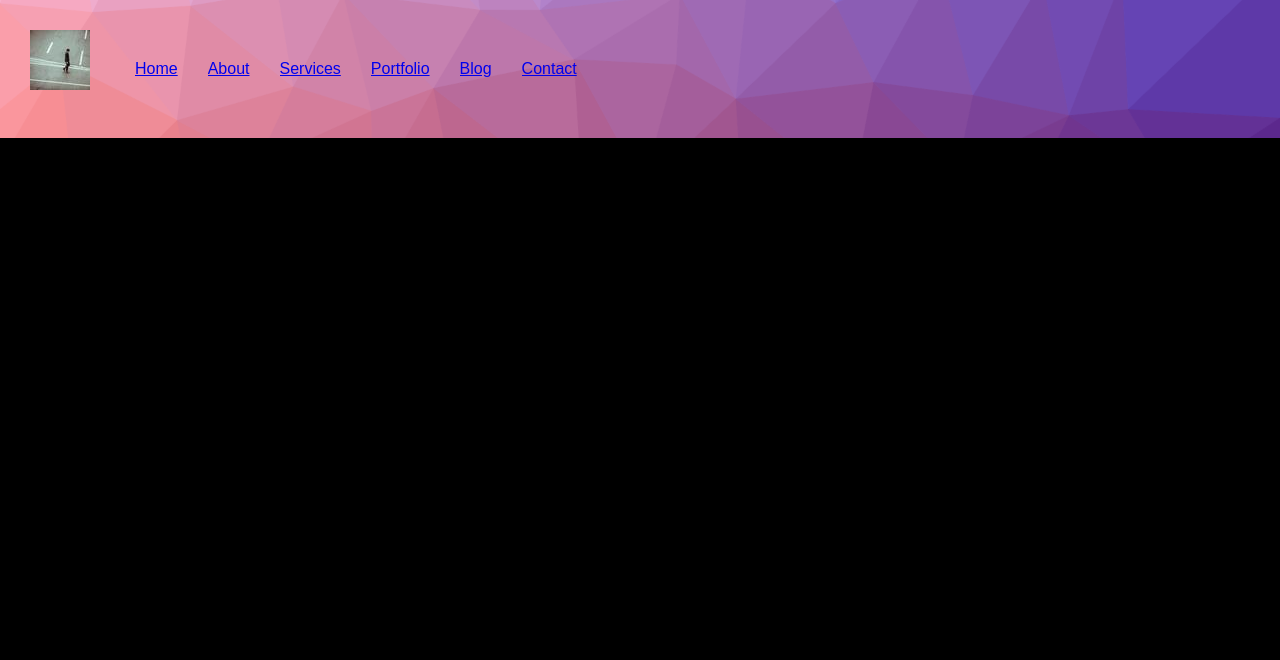
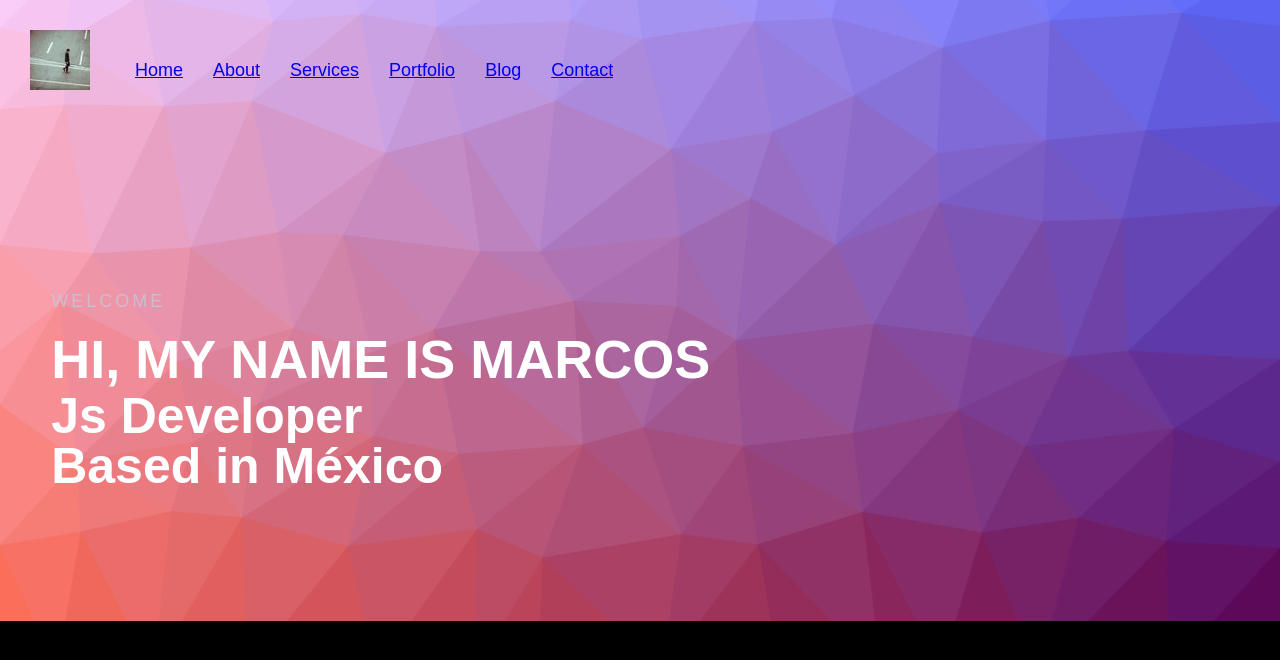
Before and after one commit to programmer-lopez/Portafolio-M, a React (Create React App) app: page / in a window 1280 px wide. Shown: the top 660 px of the page. Built offline with nearby package versions, Linux system fonts and the light colour scheme.

Commit message:
Modificando Home, tambien arreglando errores no graves

```diff
--- a/src/App.css
+++ b/src/App.css
@@ -9,6 +9,11 @@
     height: 100%;
     background-color: #000;
     font-family: sans-serif;
+  }
+  h1,h2,h3,h4,h5,h6,span{
+    font-size: 18px;
+    color: #fff;
+    font-family: Poppins,sans-serif;
   }
   li{
     overflow: hidden;
@@ -22,3 +27,10 @@
   .pxy__30{
     padding: 30px;
   }
+  .container{
+    width: 92%;
+    margin: 0px auto;
+  }
+  .pz__10{
+    padding: 10px 0px;
+  }
--- a/src/components/Home.css
+++ b/src/components/Home.css
@@ -5,3 +5,66 @@
     background-repeat: no-repeat;
     background-size: cover;
 }
+li.nav__items{
+    font-size: 18px;
+    padding-bottom: 15px;
+}
+.home__content{
+    padding: 125px 0px;
+}
+h1.home__text{
+    font-size: 18px;
+    font-weight: 400;
+    letter-spacing: 3px;
+    color: rgba(198,201,216,.75)!important;
+}
+h2.home__text{
+    font-size: 54px;
+    line-height: 54px;
+    font-weight: 800;
+    font-family: Montserrat,sans-serif;
+}
+h3.home__text{
+    font-size: 50px;
+    font-weight: 800;
+    font-family: Montserrat,sans-serif;
+    line-height: 40px;
+}
+h4.home__text{
+    font-size: 50px;
+    font-weight: 800;
+    line-height: 40px;
+    font-family: Montserrat,sans-serif;
+
+}
+.header{
+    transition: .4s all ease;
+}
+.header.active{
+    position: fixed;
+    z-index: 1000;
+    width: 100%;
+    padding: 0px 30px;
+    background-color: #191919;
+}
+.toggle__menu {
+    display: flex;
+    justify-content: flex-end;
+    float: right;
+    z-index: 1000;
+    width: 100%;
+}
+ul.sidebar.d__flex {
+    flex-wrap: wrap;
+    height: 100%;
+    position: fixed;
+    right: 0%;
+    background: #010101;
+    justify-content: center;
+    width: 300px;
+    top: 0%;
+    flex-direction: column;
+}
+li.sideNavbar{
+    padding: 25px 30px;
+}
--- a/src/components/Home.js
+++ b/src/components/Home.js
@@ -1,17 +1,18 @@
-import React from 'react';
+import React from "react";
 
-import './Home.css';
-import logo from './../img/logo.jpg';
+import "./Home.css";
+import logo from "./../img/logo.jpg";
 
 function Home() {
   return (
-    <div className='home' id=''>
-        <div className='home__bg'>
-            <div className='header d__flex align__items__center pxy__30'>
-                <div className='logo'>
-                    <img src={logo} alt=''/>
-                </div> {/* Pauta */}
-                <div className="navigation pxy__30">
+    <div className="home" id="">
+      <div className="home__bg">
+        <div className="header d__flex align__items__center pxy__30">
+          <div className="logo">
+            <img src={logo} alt="" />
+          </div>
+          {/* Pauta */}
+          <div className="navigation pxy__30">
             <ul className="navbar d__flex">
               <a href="#Home">
                 <li className="nav__items mx__15">Home</li>
@@ -33,10 +34,20 @@ function Home() {
               </a>
             </ul>
           </div>
+        </div>
+        <div className="container">
+          <div className="home__content">
+            <div className="home__meta">
+              <h1 className="home__text pz__10">WELCOME</h1>
+              <h2 className="home__text pz__10">HI, MY NAME IS MARCOS</h2>
+              <h3 className="home__text sweet px__10">Js Developer</h3>
+              <h4 className="home__text pz__10"> Based in México</h4>
             </div>
+          </div>
         </div>
+      </div>
     </div>
   );
 }
 
-export default Home
+export default Home;
```
Also changed, not shown: src/components/About.js (added, +11 -0 lines), src/components/About.css (added).
